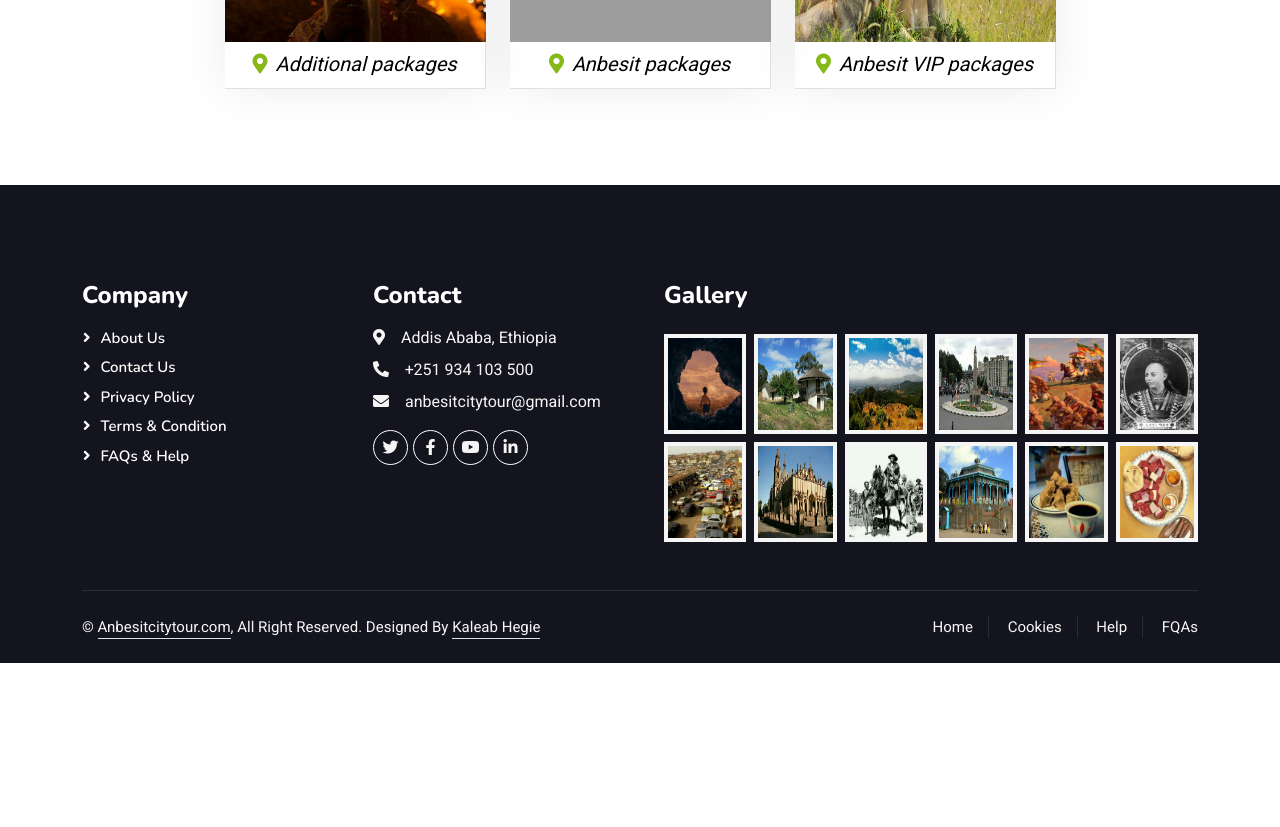
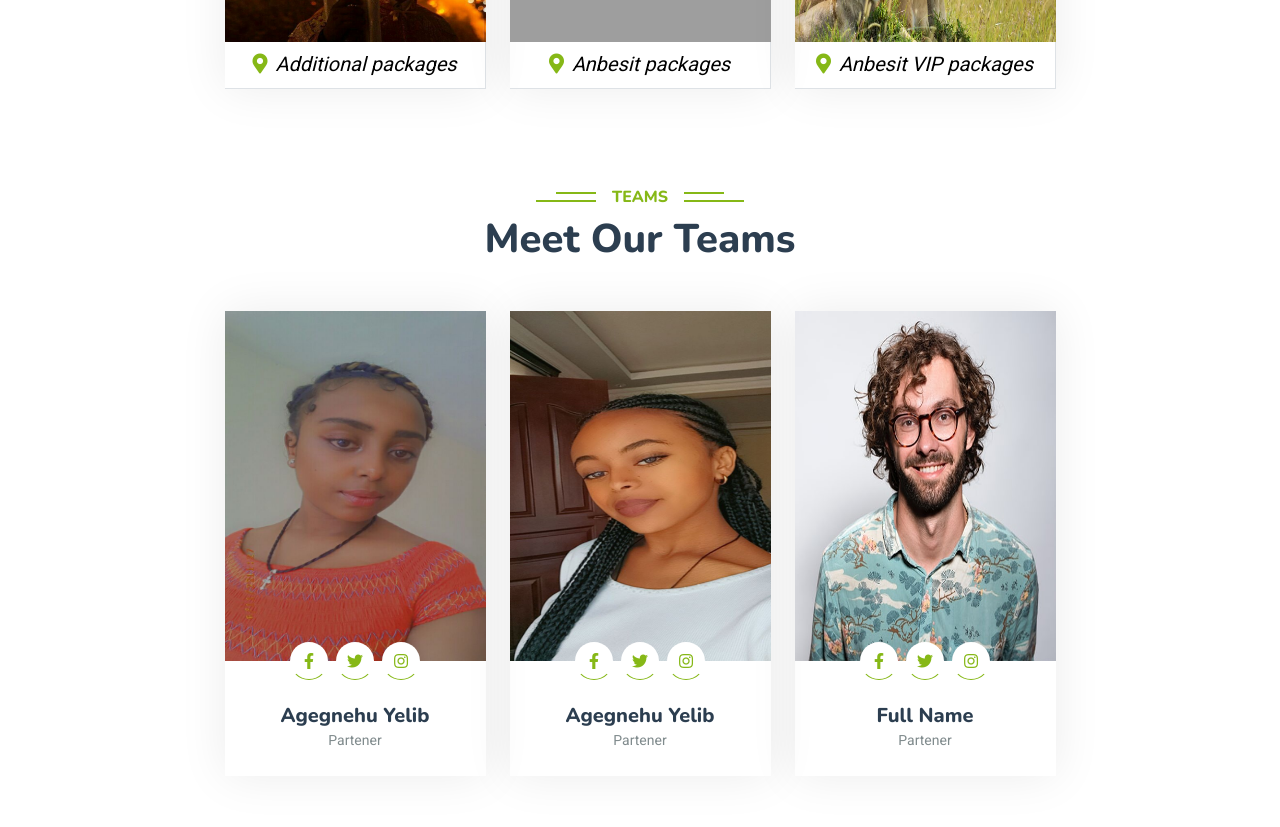
Before and after one commit to Benjii400/Travelcopy, a plain HTML site: page index.html in a window 1280 px wide. Shown: the part 5480-6307 px from the top of the page. Before the commit the page ends 6143 px from the top, so only its background shows below. Drawn offline with nearby package versions, Linux system fonts and the light colour scheme; grey boxes are pictures that could not be loaded.

Commit message:
Second commit

```diff
--- a/index.html
+++ b/index.html
@@ -336,7 +336,7 @@
         <div class="container">
             <div class="text-center wow fadeInUp" data-wow-delay="0.1s">
                 <h6 class="section-title bg-white text-center text-primary px-3">Packages</h6>
-                <h1 class="mb-5">Marvelous packages we offe</h1>
+                <h1 class="mb-5">Marvelous packages we offer</h1>
             </div>
             <div class="row g-4 justify-content-center">
                 <div class="col-lg-3 col-md-4 col-sm-6 col-12 wow fadeInUp" data-wow-delay="0.1s">
@@ -482,7 +482,66 @@
 
 
 
-
+<!-- Team Start -->
+<div id="teams" class="container-xxl py-5">
+    <div class="container">
+        <div class="text-center wow fadeInUp" data-wow-delay="0.1s">
+            <h6 class="section-title bg-white text-center text-primary px-3">Teams</h6>
+            <h1 class="mb-5">Meet Our Teams</h1>
+        </div>
+        <div class="row g-4 justify-content-center">
+            <div class="col-lg-3 col-md-6 wow fadeInUp" data-wow-delay="0.1s">
+                <div class="team-item">
+                    <div class="overflow-hidden">
+                        <img class="img-fluid" src="img/fre.jpg" style="width:100%;height: 350px;"     alt="">
+                    </div>
+                    <div class="position-relative d-flex justify-content-center" style="margin-top: -19px;">
+                        <a class="btn btn-square mx-1" href=""><i class="fab fa-facebook-f"></i></a>
+                        <a class="btn btn-square mx-1" href=""><i class="fab fa-twitter"></i></a>
+                        <a class="btn btn-square mx-1" href=""><i class="fab fa-instagram"></i></a>
+                    </div>
+                    <div class="text-center p-4">
+                        <h5 class="mb-0">Agegnehu Yelib</h5>
+                        <small>Partener</small>
+                    </div>
+                </div>
+            </div>
+            <div class="col-lg-3 col-md-6 wow fadeInUp" data-wow-delay="0.3s">
+                <div class="team-item">
+                    <div class="overflow-hidden">
+                        <img class="img-fluid" src="img/mito.jpg" style="width:100%;height: 350px;"     alt="">
+                    </div>
+                    <div class="position-relative d-flex justify-content-center" style="margin-top: -19px;">
+                        <a class="btn btn-square mx-1" href=""><i class="fab fa-facebook-f"></i></a>
+                        <a class="btn btn-square mx-1" href=""><i class="fab fa-twitter"></i></a>
+                        <a class="btn btn-square mx-1" href=""><i class="fab fa-instagram"></i></a>
+                    </div>
+                    <div class="text-center p-4">
+                        <h5 class="mb-0">Agegnehu Yelib</h5>
+                        <small>Partener</small>
+                    </div>
+                </div>
+            </div>
+            <div class="col-lg-3 col-md-6 wow fadeInUp" data-wow-delay="0.5s">
+                <div class="team-item">
+                    <div class="overflow-hidden">
+                        <img class="img-fluid" src="img/team-3.jpg" style="width:100%;height: 350px;"     alt="">
+                    </div>
+                    <div class="position-relative d-flex justify-content-center" style="margin-top: -19px;">
+                        <a class="btn btn-square mx-1" href=""><i class="fab fa-facebook-f"></i></a>
+                        <a class="btn btn-square mx-1" href=""><i class="fab fa-twitter"></i></a>
+                        <a class="btn btn-square mx-1" href=""><i class="fab fa-instagram"></i></a>
+                    </div>
+                    <div class="text-center p-4">
+                        <h5 class="mb-0">Full Name</h5>
+                        <small>Partener</small>
+                    </div>
+                </div>
+            </div>
+        </div>
+    </div>
+</div>
+<!-- Team End -->
 
 
     <!-- Footer Start -->
```
Also changed, not shown: img/fre.jpg (added), img/mito.jpg (added).
